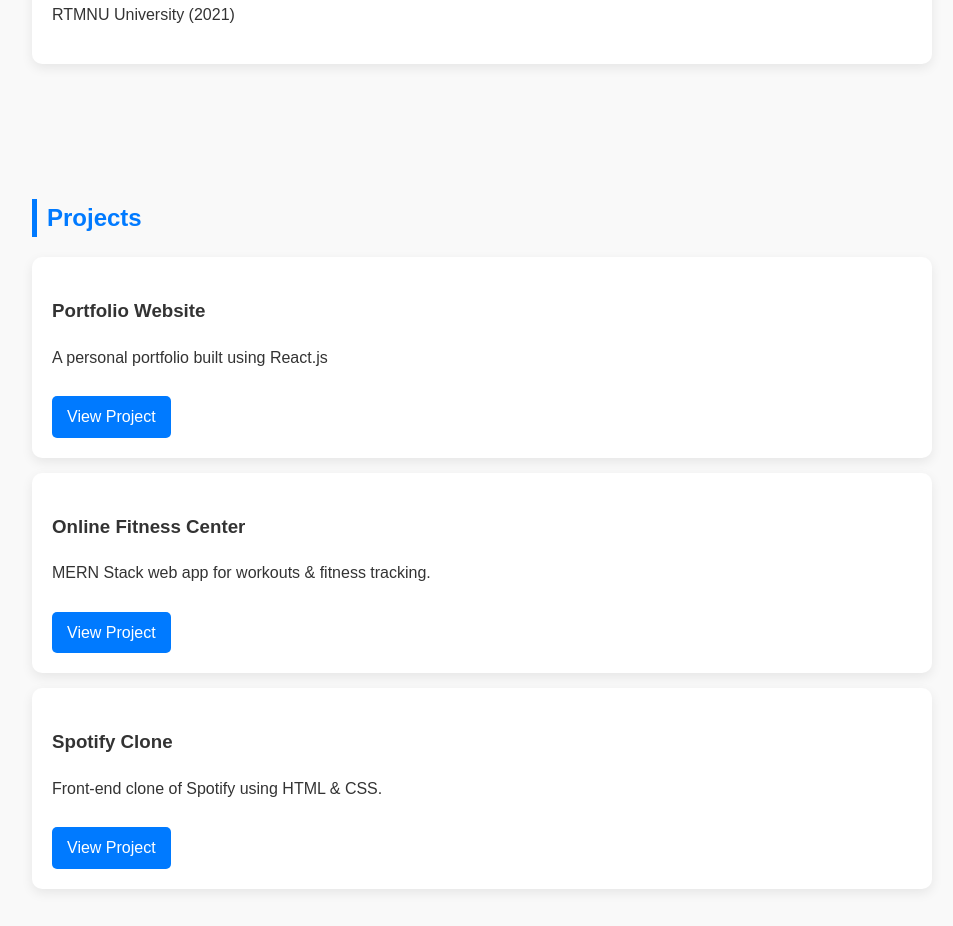
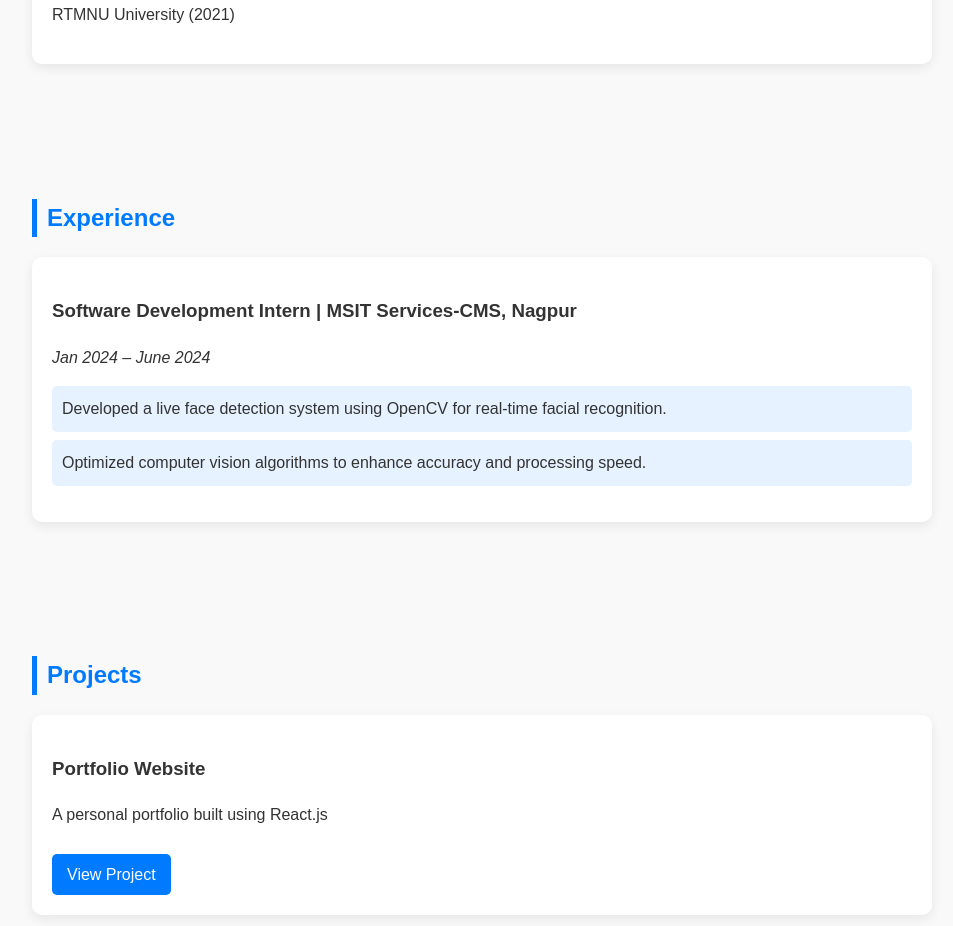
Before and after one commit to ritvik89/portfolio, a React (Vite) app: page / in a window 1280 px wide. Shown: the part 1580-2506 px from the top of the page, without its empty margins (158-1111 px from the left). Built offline with nearby package versions, Linux system fonts and the light colour scheme.

Commit message:
change in code

```diff
--- a/src/App.jsx
+++ b/src/App.jsx
@@ -76,6 +76,20 @@ function App() {
         </div>
       </section>
 
+      {/* Experience  */}
+  <section className="experience">
+  <h2>Experience</h2>
+  <div className="edu-card">
+    <h3>Software Development Intern | MSIT Services-CMS, Nagpur</h3>
+    <p><i>Jan 2024 – June 2024</i></p>
+    <ul>
+      <li>Developed a live face detection system using OpenCV for real-time facial recognition.</li>
+      <li>Optimized computer vision algorithms to enhance accuracy and processing speed.</li>
+    </ul>
+  </div>
+</section>
+
+
       {/* Projects Section */}
       <section className="projects">
         <h2>Projects</h2>
```
Lines whose indentation alone changed are shown as unchanged.
